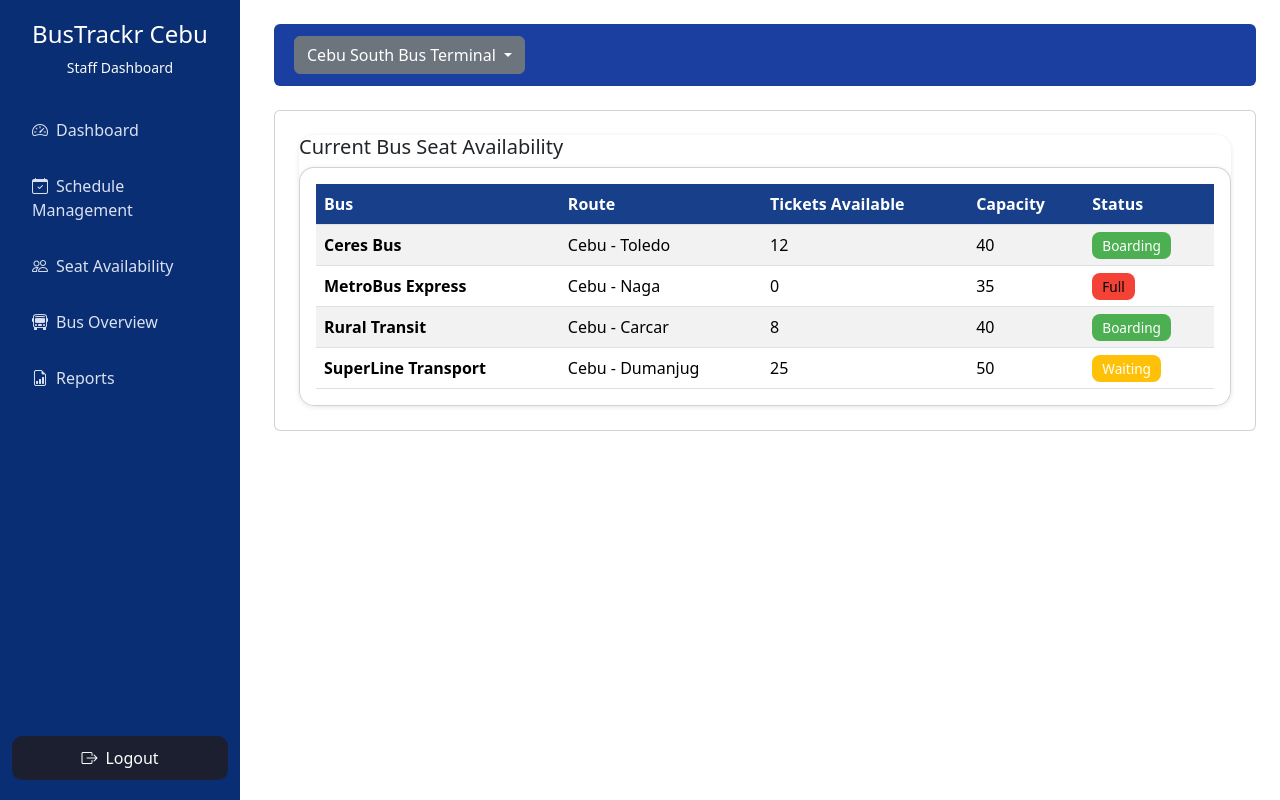
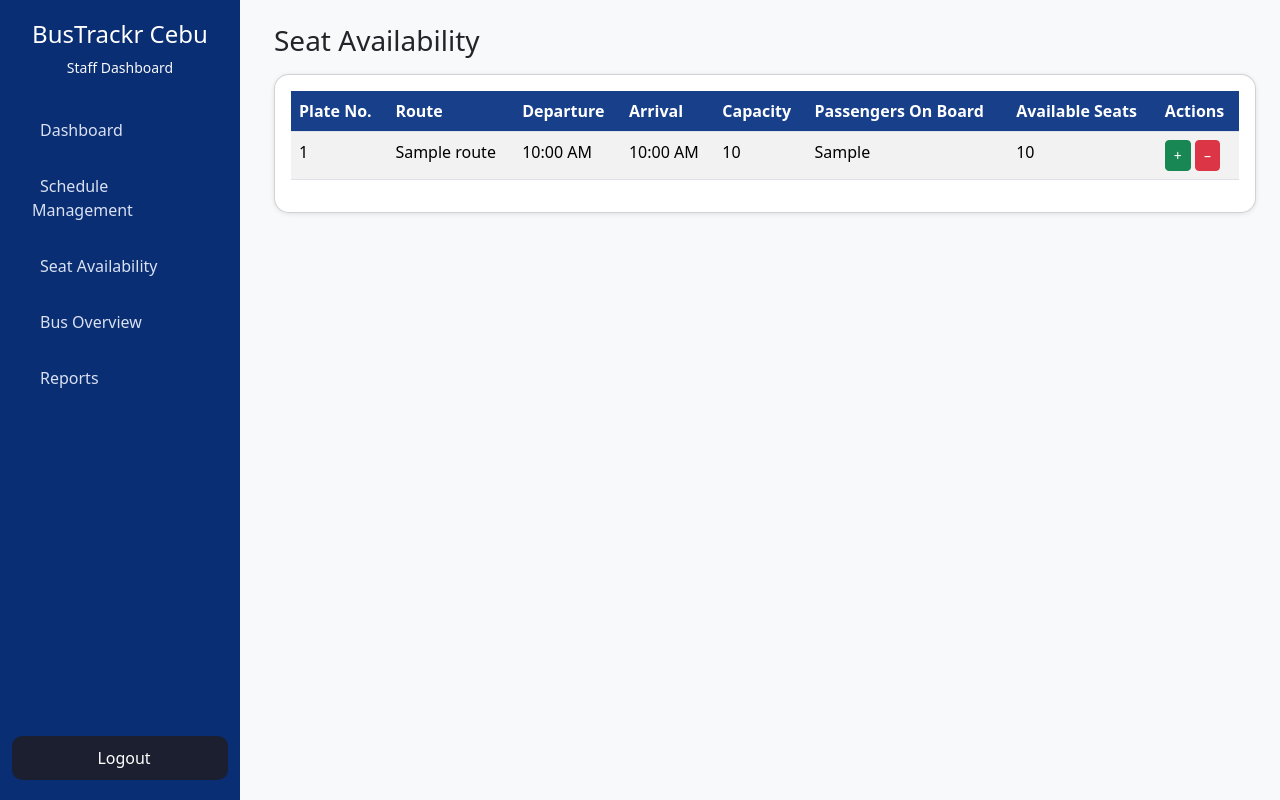
Before and after one commit to shwalalala/bustrackr-project-decoy, a Django app: template bustrackr_system/templates/bustrackr_app/staff_dashboard_seat_availability.html in a window 1280 px wide. Run offline with Django 5.2, Linux system fonts and the light colour scheme; the template is opened without the code that fills it: most values are stand-ins (such as "Sample title", 1, 10 or a date in 2020); style sheets or scripts are compiled from the project's sources.

Commit message:
seat availability implemented, with passenger addition module

```diff
--- a/bustrackr_system/bustrackr_app/urls.py
+++ b/bustrackr_system/bustrackr_app/urls.py
@@ -16,5 +16,6 @@ urlpatterns = [
     path("about/", views.about, name="about"),
     path("user-management/", views.user_management, name="user_management"),
     path("bus-management/", views.bus_management, name="bus_management"),
+    path("seat/update/", views.update_seat_availability, name="update_seat"),
 
 ]
--- a/bustrackr_system/templates/bustrackr_app/staff_dashboard_seat_availability.html
+++ b/bustrackr_system/templates/bustrackr_app/staff_dashboard_seat_availability.html
@@ -2,96 +2,110 @@
 <!DOCTYPE html>
 <html lang="en">
 <head>
-  <meta charset="UTF-8">
-  <meta name="viewport" content="width=device-width, initial-scale=1.0">
-  <title>Seat Availability | Staff</title>
+  <meta charset="UTF-8" />
+  <meta name="viewport" content="width=device-width, initial-scale=1.0" />
+  <title>Seat Availability</title>
 
-  <!-- Bootstrap -->
   <link href="https://cdn.jsdelivr.net/npm/bootstrap@5.3.3/dist/css/bootstrap.min.css" rel="stylesheet">
-  <link rel="stylesheet" href="https://cdn.jsdelivr.net/npm/bootstrap-icons@1.11.3/font/bootstrap-icons.css">
-
-  <!-- Shared Styles -->
   <link rel="stylesheet" href="{% static 'bustrackr_app/css/output.css' %}">
   <link rel="stylesheet" href="{% static 'bustrackr_app/css/dashboard_common.css' %}">
+</head>
 
-</head>
-<body class="bg-white">
+<body>
 
-  <!-- Sidebar -->
 {% include 'components/sidebar.html' %}
 
-  <!-- Main Content -->
 <div class="main-content p-4">
-    <div class="top-bar mb-4">
-      <div class="dropdown">
-        <button class="btn btn-secondary dropdown-toggle" type="button" id="terminalDropdown" data-bs-toggle="dropdown" aria-expanded="false">
-          Cebu South Bus Terminal
-        </button>
-        <ul class="dropdown-menu" aria-labelledby="terminalDropdown">
-          <li><a class="dropdown-item" href="#">Cebu North Bus Terminal</a></li>
-          <li><a class="dropdown-item" href="#">Cebu South Bus Terminal</a></li>
-        </ul>
-      </div>
-    </div>
 
-
-  <div class="card p-4">
-    <div class="bus-table">
-      <h5>Current Bus Seat Availability</h5>
-
-
+  <h3 class="mb-3">Seat Availability</h3>
 
   <div class="card p-3 bus-table">
-      <table class="table table-striped mb-0">
+    <table class="table table-striped">
       <thead>
           <tr>
-            <th>Bus</th>
+              <th>Plate No.</th>
               <th>Route</th>
-            <th>Tickets Available</th>
+              <th>Departure</th>
+              <th>Arrival</th>
               <th>Capacity</th>
-            <th>Status</th>
+              <th>Passengers On Board</th>
+              <th>Available Seats</th>
+              <th>Actions</th>
           </tr>
       </thead>
+
       <tbody>
+          {% for sched in schedules %}
+          {% for bus in buses %}
+          {% if bus.id == sched.bus_id %}
           <tr>
-            <td><strong>Ceres Bus</strong></td>
-            <td>Cebu - Toledo</td>
-            <td>12</td>
-            <td>40</td>
-            <td><span class="status-badge status-boarding">Boarding</span></td>
+              <td>{{ bus.plate_number }}</td>
+              <td>{{ sched.route }}</td>
+              <td>{{ sched.departure_time|time:"g:i A" }}</td>
+              <td>{{ sched.arrival_time|time:"g:i A" }}</td>
+
+              <!-- Capacity -->
+              <td>{{ bus.capacity }}</td>
+
+              <!-- Passengers On Board -->
+              <td>{{ sched.passengers_onboard }}</td>
+
+              <!-- Available Seats -->
+              <td>{{ sched.available_seats }}</td>
+
+              <!-- ADD / SUBTRACT BUTTONS -->
+              <td>
+                  <button
+                    class="btn btn-success btn-sm"
+                    onclick="openSeatModal(
+                      '{{ sched.id }}',
+                      '{{ bus.plate_number }}',
+                      '{{ bus.capacity }}',
+                      '{{ sched.available_seats|default:bus.capacity }}',
+                      'add'
+                    )">
+                    +
+                  </button>
+
+                  <button
+                    class="btn btn-danger btn-sm"
+                    onclick="openSeatModal(
+                      '{{ sched.id }}',
+                      '{{ bus.plate_number }}',
+                      '{{ bus.capacity }}',
+                      '{{ sched.available_seats|default:bus.capacity }}',
+                      'subtract'
+                    )">
+                    –
+                  </button>
+              </td>
           </tr>
-          <tr>
-            <td><strong>MetroBus Express</strong></td>
-            <td>Cebu - Naga</td>
-            <td>0</td>
-            <td>35</td>
-            <td><span class="status-badge status-full">Full</span></td>
-          </tr>
-          <tr>
-            <td><strong>Rural Transit</strong></td>
-            <td>Cebu - Carcar</td>
-            <td>8</td>
-            <td>40</td>
-            <td><span class="status-badge status-boarding">Boarding</span></td>
-          </tr>
-          <tr>
-            <td><strong>SuperLine Transport</strong></td>
-            <td>Cebu - Dumanjug</td>
-            <td>25</td>
-            <td>50</td>
-            <td><span class="status-badge status-waiting">Waiting</span></td>
-          </tr>
+          {% endif %}
+          {% endfor %}
+          {% endfor %}
       </tbody>
     </table>
   </div>
-    </div>
-    </div>
+
 </div>
 
-  <!-- Bootstrap JS -->
-  <script src="https://cdn.jsdelivr.net/npm/bootstrap@5.3.3/dist/js/bootstrap.bundle.min.js"
-    integrity="sha384-YvpcrYf0tY3lHB60NNkmXc5s9fDVZLESaAA55NDzOxhy9GkcIdslK1eN7N6jIeHz"
-    crossorigin="anonymous"></script>
+{% include 'components/modals/seat_update_modal.html' %}
+
+<script src="https://cdn.jsdelivr.net/npm/bootstrap@5.3.3/dist/js/bootstrap.bundle.min.js"></script>
+
+<script>
+function openSeatModal(scheduleId, plate, capacity, availableSeats, operation) {
+    document.getElementById("scheduleIdField").value = scheduleId;
+    document.getElementById("operationField").value = operation;
+
+    document.getElementById("modalBusPlate").innerText = plate;
+    document.getElementById("modalCapacity").innerText = capacity;
+    document.getElementById("modalAvailable").innerText = availableSeats;
+
+    const modal = new bootstrap.Modal(document.getElementById("seatUpdateModal"));
+    modal.show();
+}
+</script>
+
 </body>
-
 </html>
--- /dev/null
+++ b/bustrackr_system/templates/components/modals/seat_update_modal.html
@@ -0,0 +1,39 @@
+<div class="modal fade" id="seatUpdateModal" tabindex="-1" aria-hidden="true">
+  <div class="modal-dialog modal-dialog-centered">
+    <div class="modal-content">
+
+      <div class="modal-header bg-primary text-white">
+        <h5 class="modal-title">Update Seat Availability</h5>
+        <button type="button" class="btn-close" data-bs-dismiss="modal"></button>
+      </div>
+
+      <form method="POST" action="{% url 'update_seat' %}" id="seatUpdateForm">
+        {% csrf_token %}
+        <div class="modal-body">
+
+          <input type="hidden" name="schedule_id" id="scheduleIdField">
+          <input type="hidden" name="operation" id="operationField">
+
+          <p class="fw-bold mb-2">
+            Bus: <span id="modalBusPlate"></span>
+          </p>
+
+          <p class="small text-muted mb-3">
+            Capacity: <span id="modalCapacity"></span> |
+            Current Available Seats: <span id="modalAvailable"></span>
+          </p>
+
+          <label class="form-label">Passengers to Add/Subtract:</label>
+          <input type="number" min="1" class="form-control" name="passenger_count" required>
+
+        </div>
+
+        <div class="modal-footer">
+          <button type="button" class="btn btn-secondary" data-bs-dismiss="modal">Cancel</button>
+          <button type="submit" class="btn btn-primary">Apply</button>
+        </div>
+      </form>
+
+    </div>
+  </div>
+</div>
--- a/package.json
+++ b/package.json
@@ -9,7 +9,6 @@
     "build:css": "tailwindcss -i ./bustrackr_system/static/bustrackr_app/css/input.css -o ./static/bustrackr_app/css/output.css --minify",
     "watch:css": "tailwindcss -i ./bustrackr_system/static/bustrackr_app/css/input.css -o ./static/bustrackr_app/css/output.css --watch"
   },
-
   "repository": {
     "type": "git",
     "url": "git+https://github.com/pejerx/bustrackr-project-decoy.git"
@@ -23,6 +22,7 @@
   "homepage": "https://github.com/pejerx/bustrackr-project-decoy#readme",
   "devDependencies": {
     "autoprefixer": "^10.4.21",
+    "flyonui": "^2.4.1",
     "postcss": "^8.5.6",
     "tailwindcss": "^4.1.14"
   },
```
Also changed, not shown: bustrackr_system/bustrackr_app/views.py (+130 -10 lines), package-lock.json. Lines whose indentation alone changed are shown as unchanged.
